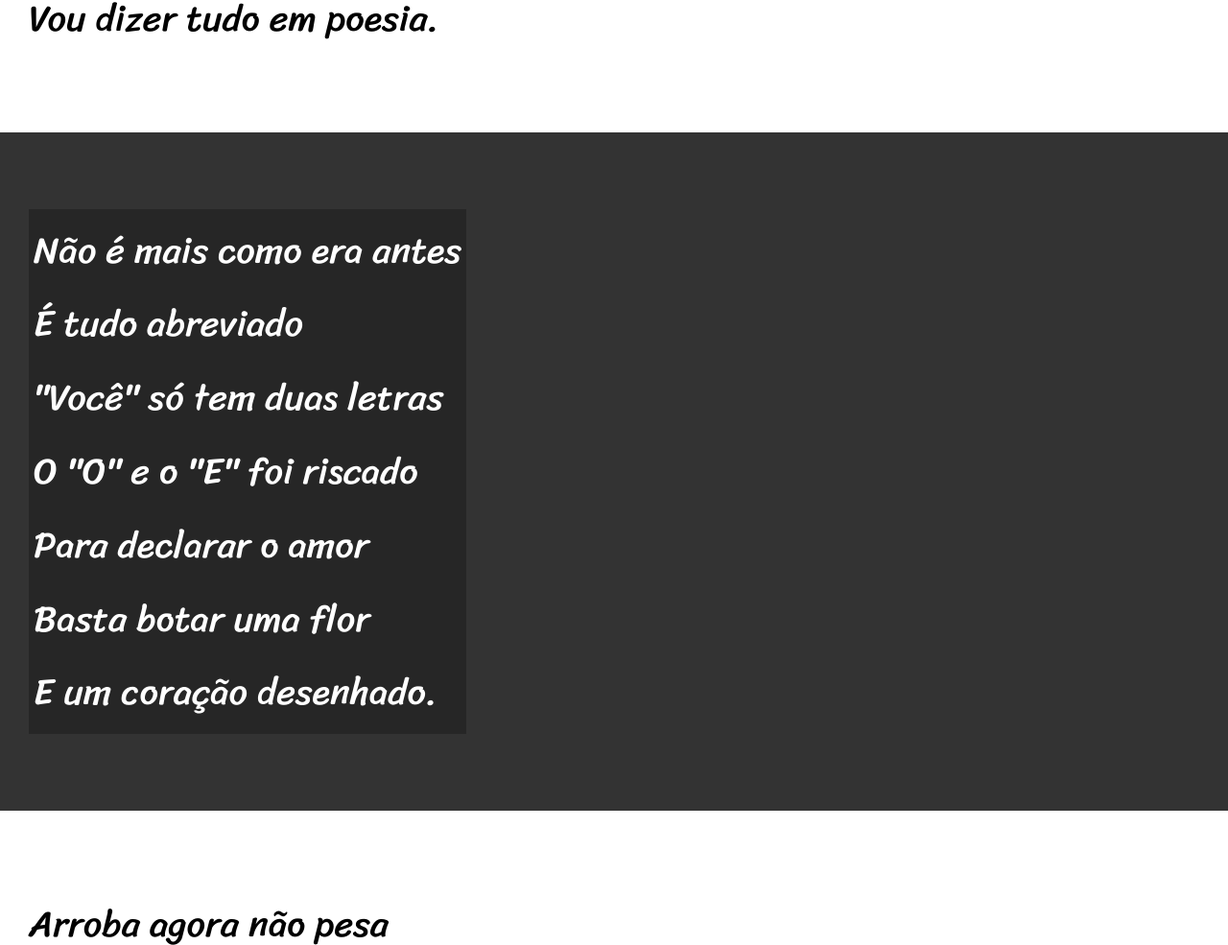
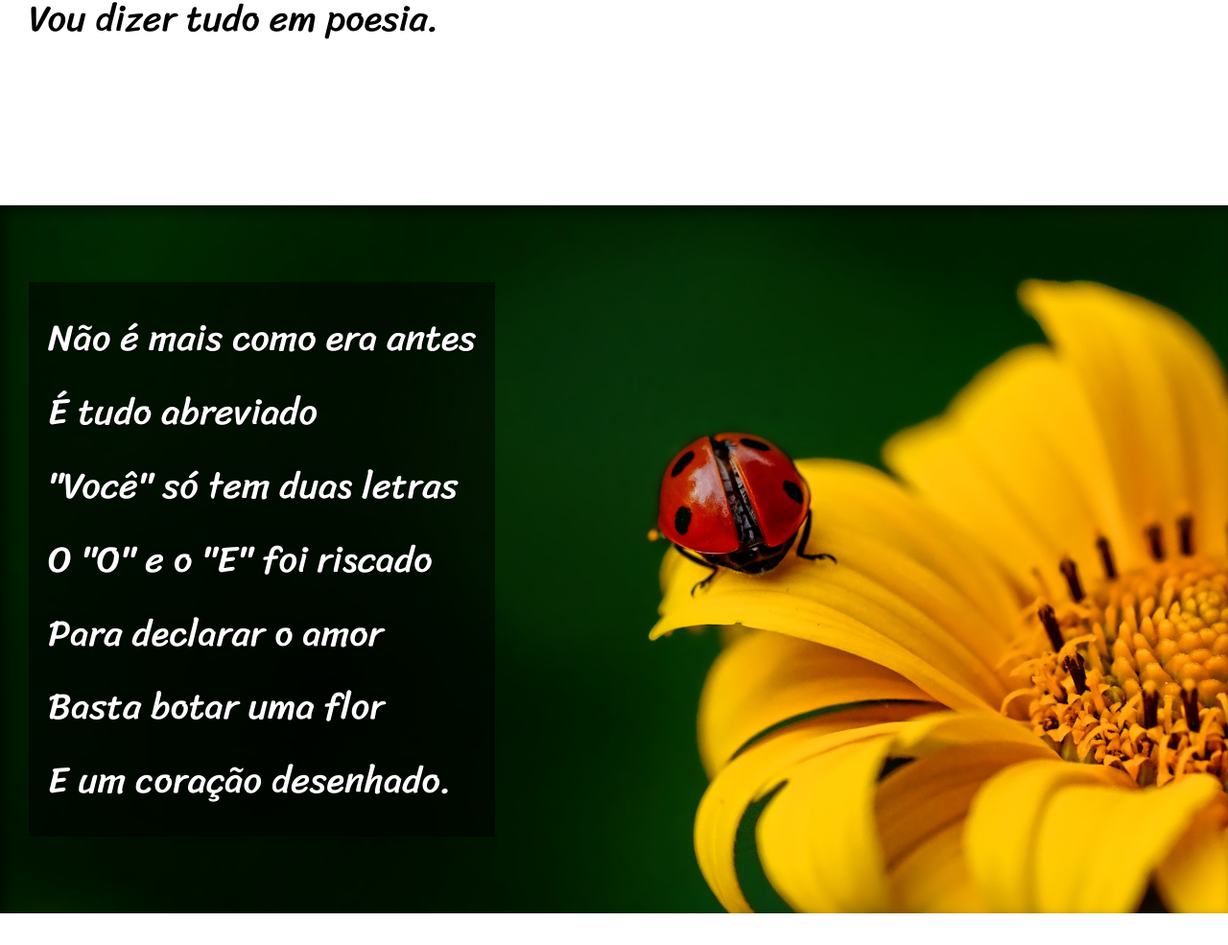
Before and after one commit to LuanRoepke/html-css, a plain HTML site: page Exercícios/Desafio site Cordel/index.html in a window 1280 px wide. Shown: the part 820-1805 px from the top of the page at 96% size. Drawn offline with Linux system fonts and the light colour scheme.

Commit message:
finalizando site cordel

```diff
--- a/Exercícios/Desafio site Cordel/estilo/style.css
+++ b/Exercícios/Desafio site Cordel/estilo/style.css
@@ -58,6 +58,10 @@ section {
     font-size: 3vw;
 }
 
+section > p {
+    padding-bottom: 2em;
+}
+
 section.normal {
     background-color: white;
     color: black;
@@ -66,12 +70,25 @@ section.normal {
 section.imagem {
     background-color: rgb(51,51,51);
     color: white;
+    box-shadow: inset 6px 6px 13px 0px rgba(0,0,0,0.52);
+    background-size: cover;
+    background-attachment: fixed;
 }
 
 section.imagem > p {
     display: inline-block;
-    padding: 5px;
-    background-color: rgba(0,0,0,0.253);
+    padding: 20px;
+    background-color: rgba(0,0,0,0.52);
+    text-shadow: 1px 1px 0px black;
+}
+
+section#img01 {
+    background-image: url("../imagens/background001.jpg");
+    background-position: right center;
+}
+
+section#img02 {
+    background-image: url("../imagens/background002.jpg");
 }
 
 footer {
--- a/Exercícios/Desafio site Cordel/index.html
+++ b/Exercícios/Desafio site Cordel/index.html
@@ -25,7 +25,7 @@
             </p>
         </section>
 
-        <section class="imagem">
+        <section class="imagem" id="img01">
             <p>
                 Não é mais como era antes <br>
                 É tudo abreviado <br>
@@ -58,7 +58,7 @@
             </p>
         </section>
 
-        <section class="imagem">
+        <section class="imagem" id="img02">
             <p>
                 Tenho saudade das cartas <br>
                 Escritas com a própria mão <br>
```
